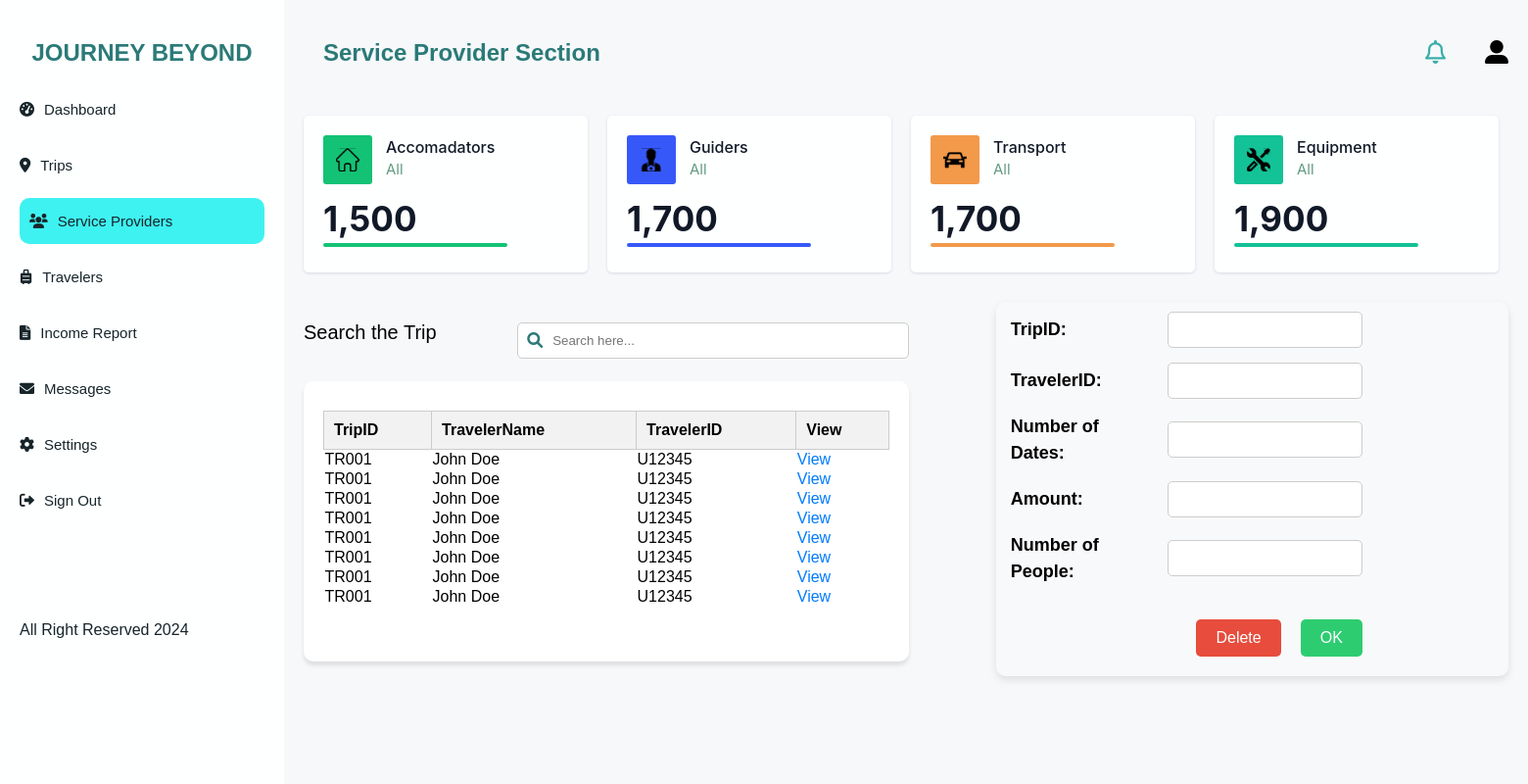
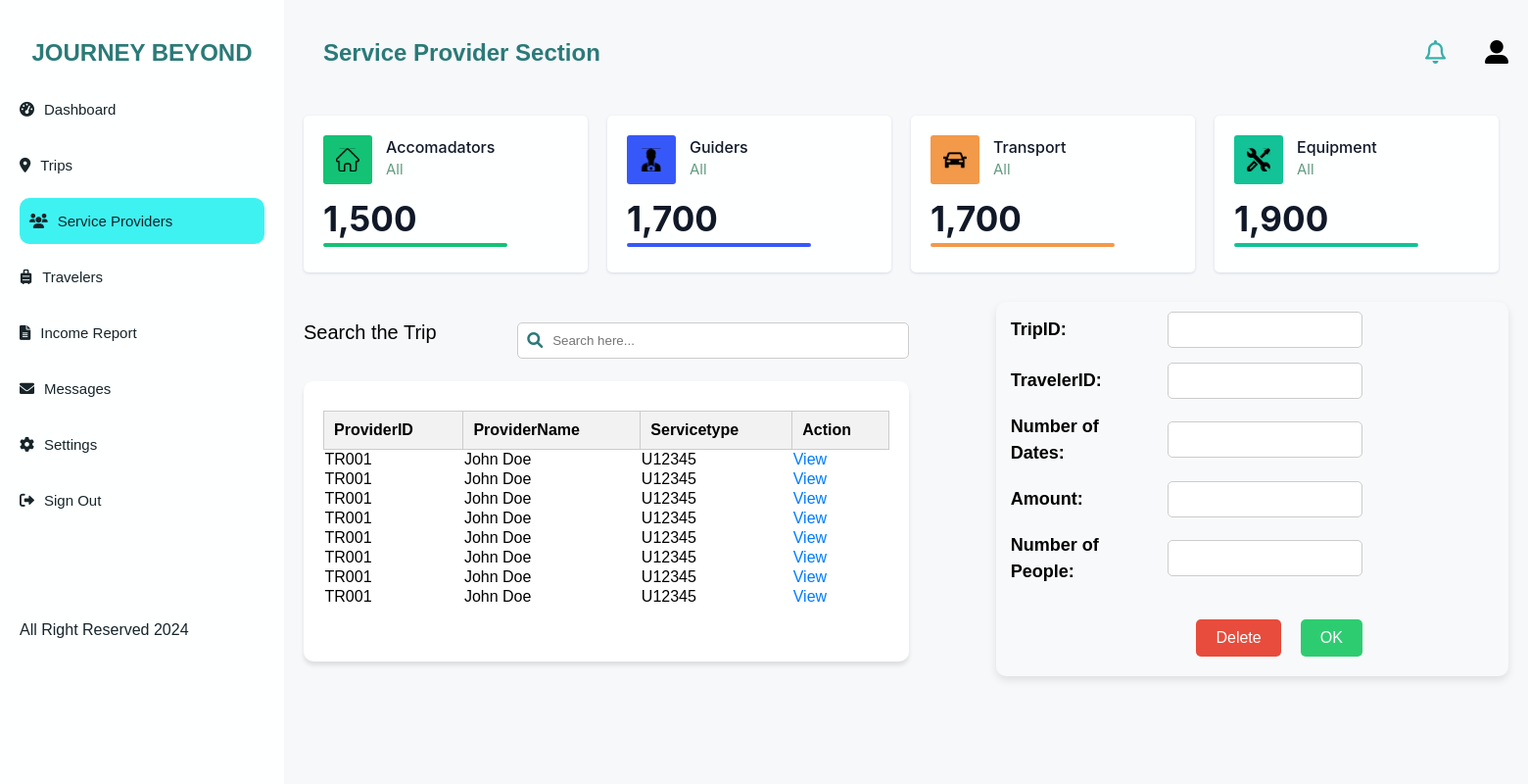
Before and after one commit to Thiwanga123/journeybeyond, a PHP site: page /serviceprovider.php in a window 1560 px wide. Shown: the whole page at 98% size. Run offline with PHP 8.4, Linux system fonts and the light colour scheme.

Commit message:
change the table headings

```diff
--- a/serviceprovider.php
+++ b/serviceprovider.php
@@ -103,10 +103,10 @@
             <table>
                 <thead>
                     <tr>
-                        <th>TripID</th>
-                        <th>TravelerName</th>
-                        <th>TravelerID</th>
-                        <th>View</th>
+                        <th>ProviderID</th>
+                        <th>ProviderName</th>
+                        <th>Servicetype</th>
+                        <th>Action</th>
                     </tr>
                 </thead>
                 <tbody>
```
